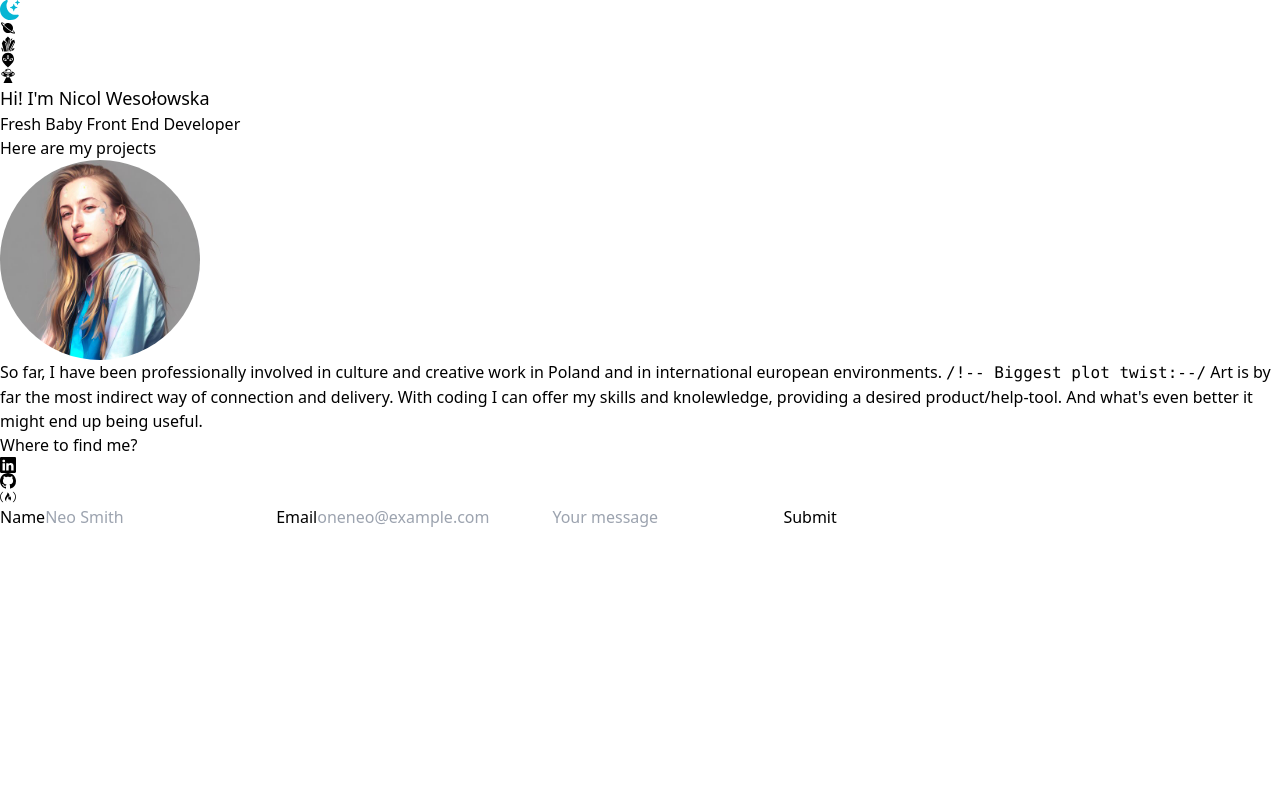
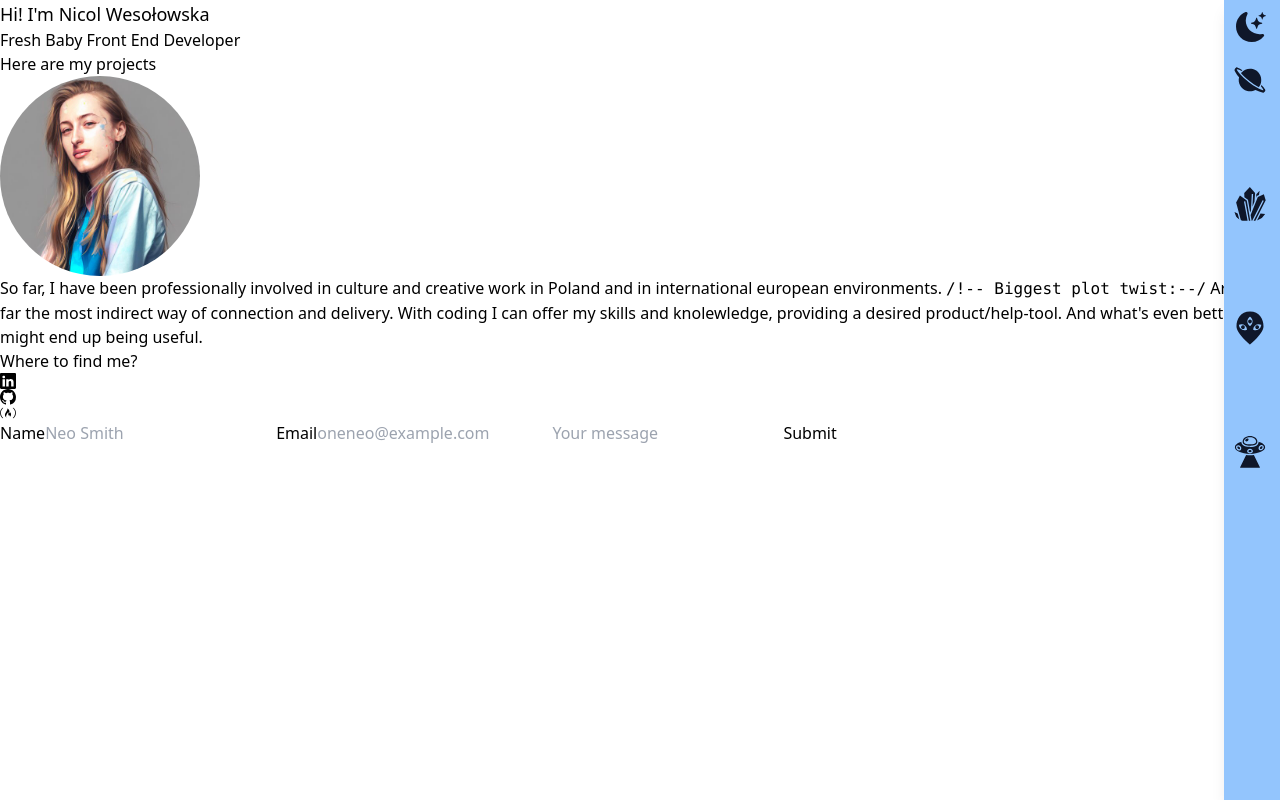
Before and after one commit to NanaNiki/Portfolio, a Next.js app: page / in a window 1280 px wide. Built offline with nearby package versions, Linux system fonts and the light colour scheme.

Commit message:
"navabar started"

```diff
--- a/pages/index.js
+++ b/pages/index.js
@@ -13,37 +13,50 @@ export default function Home() {
   return (
     <main className="flex min-h-screen flex-col items-center">
       <div className={darkMode ? "dark" : ""}>
-        <nav>
+        <nav className="fixed top-0 right-0 h-screen w-14 m-0 flex flex-col bg-blue-300 text-slate-900 shadow-lg">
           <ul>
             <BsFillMoonStarsFill
               onClick={() => SetDarmMode(!darkMode)}
-              className="curser-pointer text-xl hover:text-cyan-500"
+              className="text-3xl m-3 mb-30 hover:text-blue-500"
             />
           </ul>
           <ul>
-            <IoMdPlanet />
+            <a href="#home">
+              <IoMdPlanet className="icon" />
+            </a>
           </ul>
           <ul>
-            <GiCrystalGrowth />
+            <a href="#home">
+              <GiCrystalGrowth className="icon" />
+            </a>
           </ul>
           <ul>
-            <GiAlienStare />
+            <a href="#home">
+              <GiAlienStare className="icon" />
+            </a>
           </ul>
           <ul>
-            <GiUfo />
+            <a href="#contact">
+              <GiUfo className="icon" />
+            </a>
           </ul>
         </nav>
-        <section className="home">
+        <section className="home" id="home">
           {" "}
           <h1 className="text-lg">Hi! I'm Nicol Wesołowska</h1>
           <h5>Fresh Baby Front End Developer</h5>
         </section>
-        <section className="projects">
+        <section className="projects" id="projects">
           <h1>Here are my projects</h1>
         </section>
-        <section className="about">
-        {/** changing avatars */}
-        <Image src="/AVartsy.jpg" width={200} height={200} className=" rounded-full"/>
+        <section className="about" id="about">
+          {/** changing avatars */}
+          <Image
+            src="/AVartsy.jpg"
+            width={200}
+            height={200}
+            className=" rounded-full"
+          />
           <p>
             So far, I have been professionally involved in culture and creative
             work in Poland and in international european environments.{" "}
@@ -53,7 +66,7 @@ export default function Home() {
             what's even better it might end up being useful.
           </p>
         </section>
-        <section className="contact">
+        <section className="contact" id="contact">
           <div>
             <h3>Where to find me?</h3>
             <BsLinkedin />
--- a/styles/globals.css
+++ b/styles/globals.css
@@ -1,6 +1,11 @@
 @tailwind base;
 @tailwind components;
 @tailwind utilities;
+
+.icon {
+  @apply inline-flex items-center justify-center
+  rounded-2xl m-2 mb-20 cursor-pointer text-4xl hover:text-blue-500;
+}
 
 /* :root {
   --background-start-rgb: 214, 219, 220;
```
